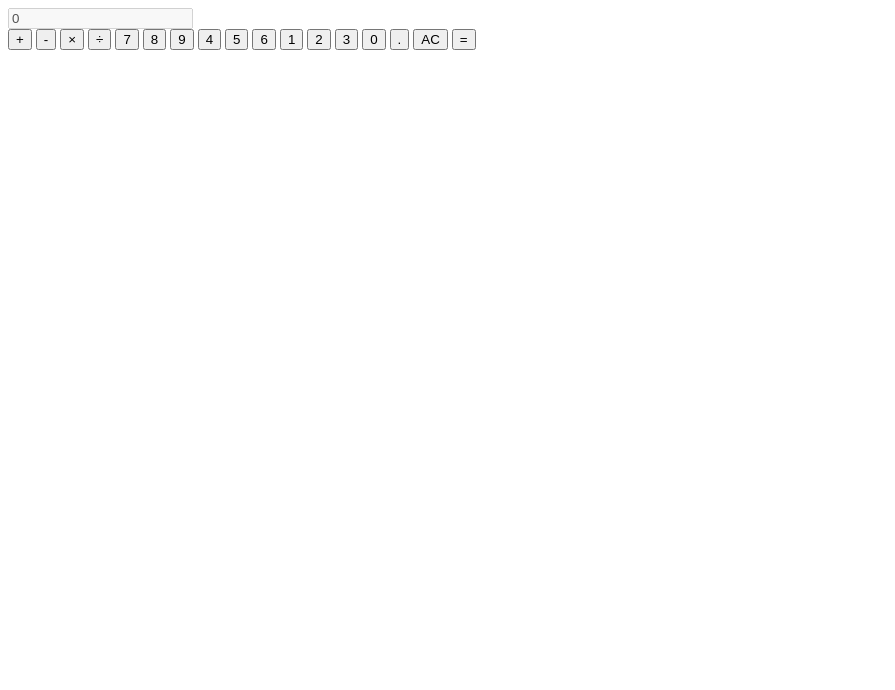
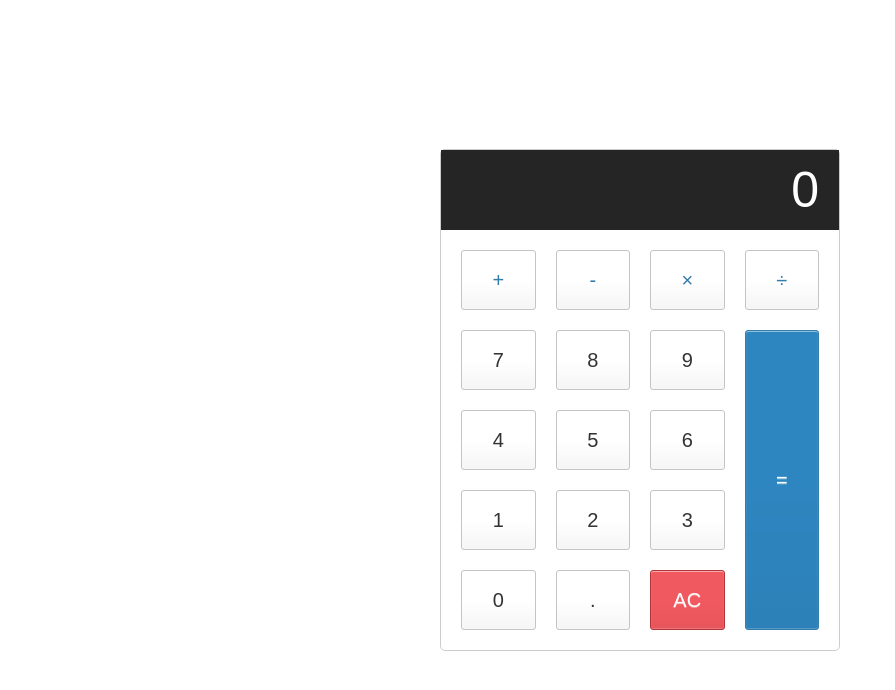
Before and after one commit to muhammad-adil/CSS-Mix, a plain HTML site: page 0-CSS-Grid-calculator/index.html in a window 1280 px wide. Shown: the whole page, without its empty margins (0-895 px from the left). Drawn offline with Linux system fonts and the light colour scheme.

Commit message:
Grid CSS equal sign

```diff
--- a/0-CSS-Grid-calculator/index.html
+++ b/0-CSS-Grid-calculator/index.html
@@ -1,3 +1,12 @@
+<!DOCTYPE html>
+<html>
+    <head>
+        <meta charset="utf-8">
+        <title>CSS Grid Calculator</title>
+        <link rel="stylesheet" href="style.css"/>
+
+    </head>
+    <body>
         <div class="calculator">
 
             <input type="text" class="calculator-screen" value="0" disabled />
@@ -32,3 +41,5 @@
 
             </div>
           </div>
+    </body>
+</html>
--- a/0-CSS-Grid-calculator/style.css
+++ b/0-CSS-Grid-calculator/style.css
@@ -71,6 +71,17 @@ button:hover {
     background-color: #2e86c0;
     border-color: #337cac;
     color: #fff;
+    height: 100%;
+    /* grid-row-start: 2;
+    grid-row-end: 6; */
+
+    /* grid-row-start: 2;
+    grid-row-end: 6;
+    grid-column-start: 4;
+    grid-column-end: 5; */
+
+    grid-row: 2 / 6;
+  grid-column: 4 / 5;
 }
 
 .equal-sign:hover {
@@ -80,4 +91,11 @@ button:hover {
 /* Using CSS Grid to arrange the buttons */
 .calculator-keys {
     display: grid;
+    /* grid-template-columns: 1fr 1fr 1fr 1fr; */
+    grid-template-columns: repeat(4, 1fr);
+    /* grid-row-gap: 20px;
+    grid-column-gap: 20px; */
+    grid-gap: 20px;
+    padding: 20px;
+
 }
```
Lines whose indentation alone changed are shown as unchanged.
